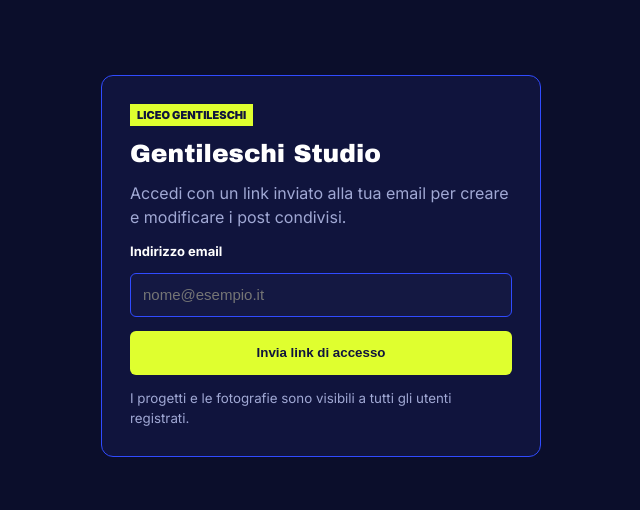
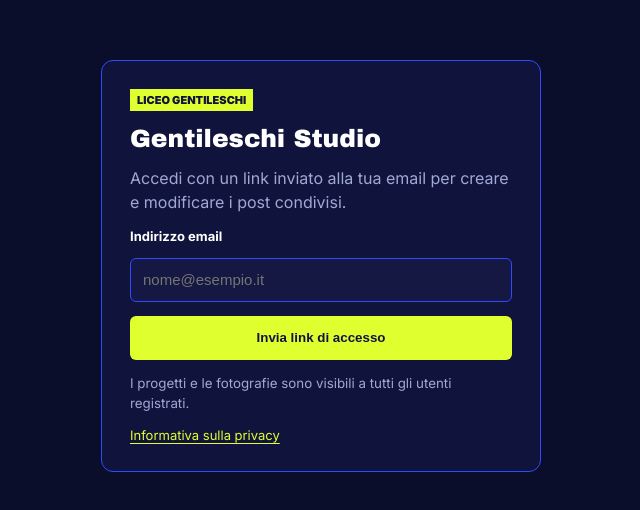
Before and after one commit to alessandrobottone2005-crypto/gentileschi-studio, a React (Vite) app: page / in a window 1280 px wide. Shown: the part 134-644 px from the top of the page, without its empty margins (319-959 px from the left). Built offline with nearby package versions, Linux system fonts and the light colour scheme; no server answers.

Commit message:
feat: link the public privacy notice from sign-in

```diff
--- a/src/pages/AuthPage.tsx
+++ b/src/pages/AuthPage.tsx
@@ -33,6 +33,7 @@ export const AuthPage: React.FC = () => {
         {sent && <p role="status" className="auth-success">Controlla la posta e apri il link di accesso su questo dispositivo.</p>}
         <button type="submit" disabled={sending}>{sending ? 'Invio in corso...' : 'Invia link di accesso'}</button>
         <small>I progetti e le fotografie sono visibili a tutti gli utenti registrati.</small>
+        <a className="auth-privacy-link" href="/privacy">Informativa sulla privacy</a>
       </form>
     </main>
   );
```
